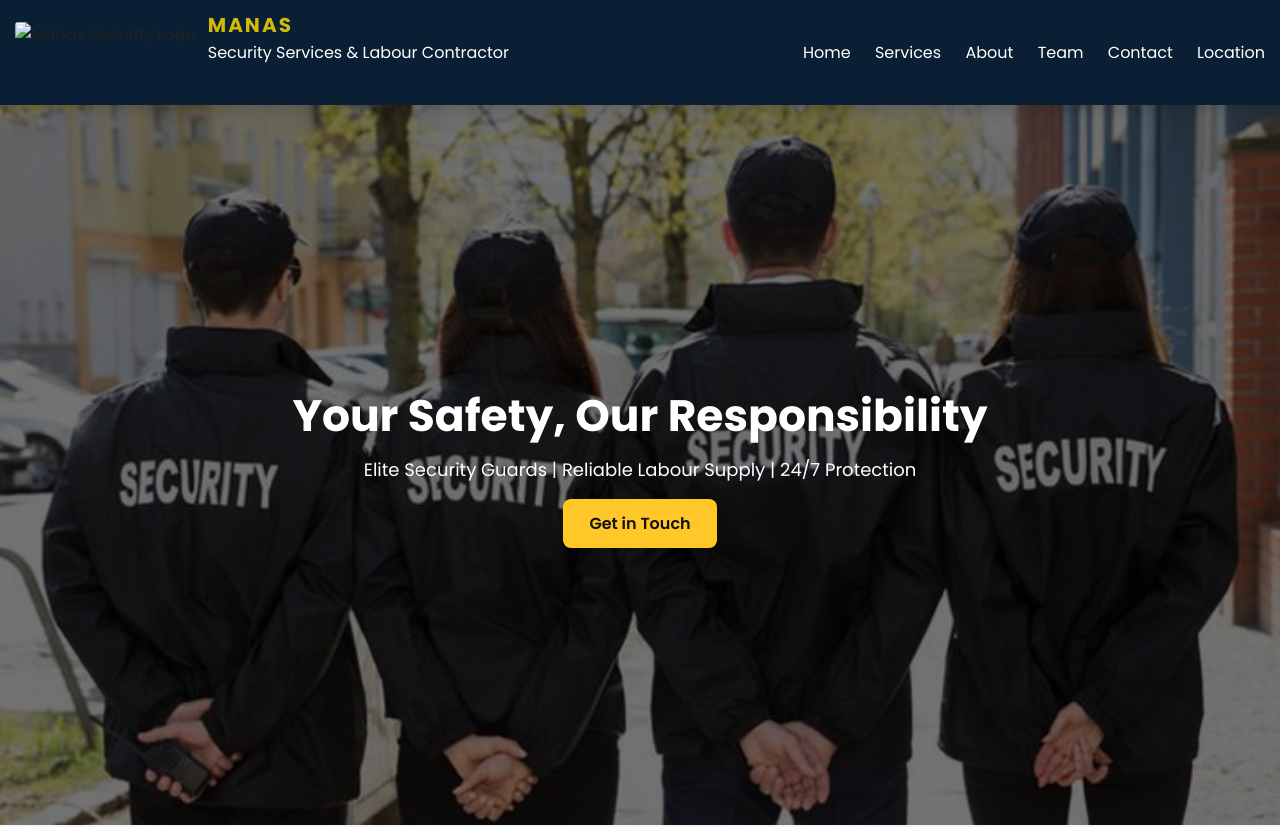
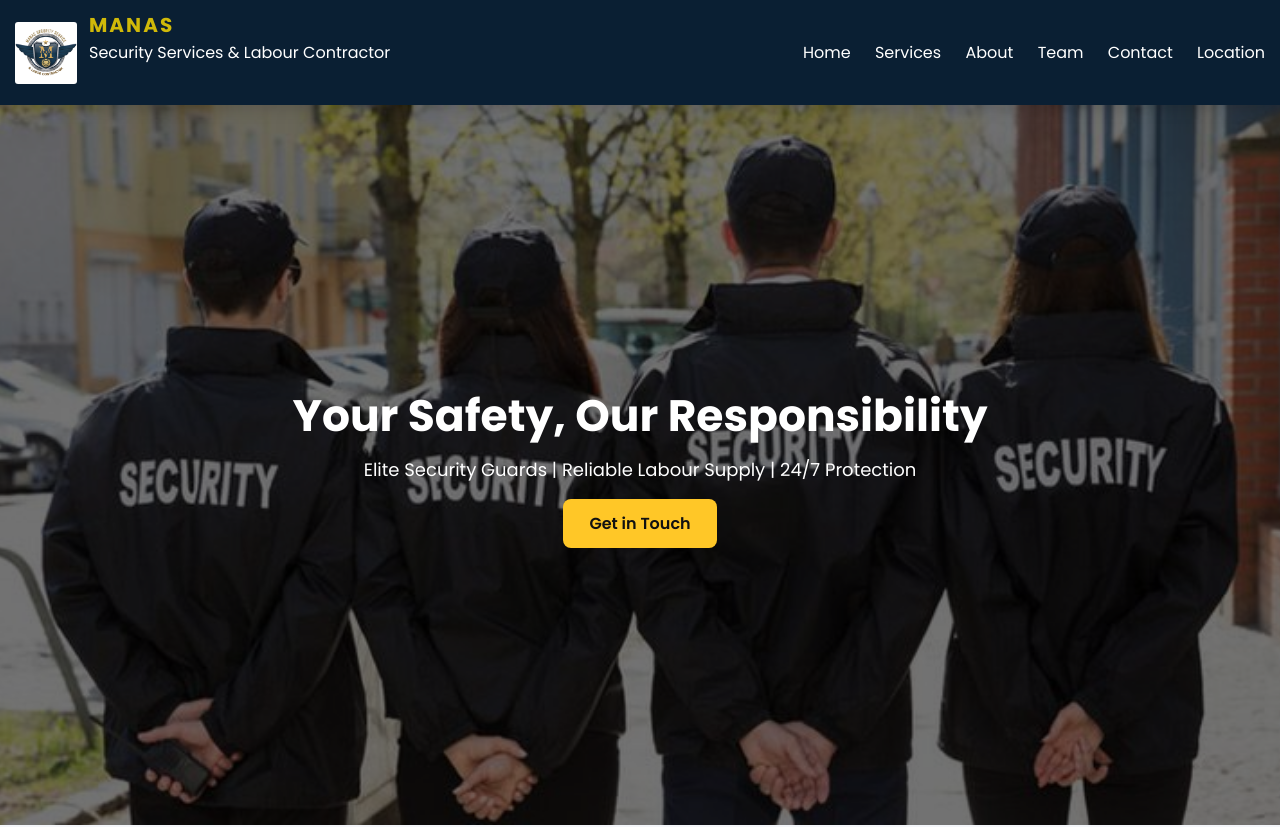
Before and after one commit to Rushikesh0504/manas, a website: page index.html in a window 1280 px wide. Shown: the top 827 px of the page. Drawn offline with Linux system fonts and the light colour scheme; files whose address does not match are found by name.

Commit message:
Update index.html

```diff
--- a/index.html
+++ b/index.html
@@ -21,7 +21,7 @@
   <!-- ===================== HEADER ===================== -->
   <header class="fade-scroll">
     <div class="logo-area">
-      <img id="site-logo" src='/images/logo.jpg' alt="Manas Security Logo" />
+      <img id="site-logo" src='/logo.jpg' alt="Manas Security Logo" />
       <div>
         <h1>MANAS</h1>
         <h2>Security Services & Labour Contractor</h2>
```
